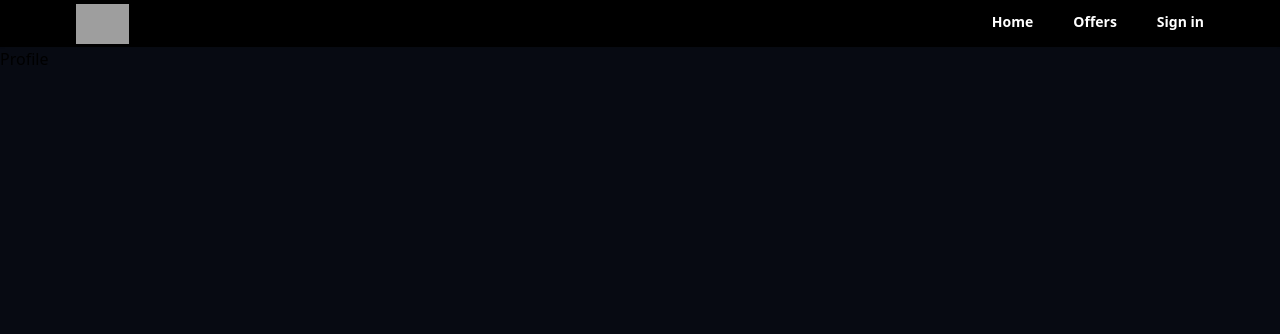
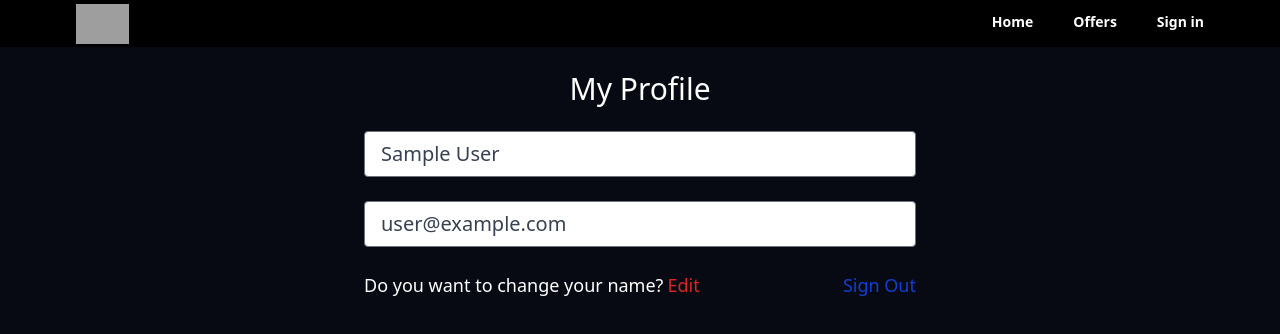
Before and after one commit to IvanSensato/RealEstateApp, a React (Create React App) app: page /profile in a window 1280 px wide. Shown: the top 334 px of the page. Built offline with nearby package versions, Linux system fonts and the light colour scheme; no server answers; sample sign-in values are in the browser's storage; grey boxes are pictures that could not be loaded.

Commit message:
create private route and custom hooks, protect profile and logout feature

```diff
--- a/src/App.js
+++ b/src/App.js
@@ -3,6 +3,7 @@
 import Profile from "./pages/Profile";
 import SignIn from "./pages/SignIn";
 import SignUp from "./pages/SignUp";
+import PrivateRoute from "./components/PrivateRoute";
 import ForgotPassword from "./pages/ForgotPassword";
 import Offers from "./pages/Offers";
 import Header from "./components/Header";
@@ -17,7 +18,9 @@
        <Header></Header>
       <Routes>
         <Route path="/" element={<Home />} />
-        <Route path="/profile" element={<Profile />} />
+        <Route path="/profile" element={<PrivateRoute/>}> /
+          <Route path="/profile" element={<Profile />} />
+        </Route>
         <Route path="/sign-in" element={<SignIn />} />
         <Route path="/sign-up" element={<SignUp />} />
         <Route path="/forgot-password" element={<ForgotPassword />} />
--- a/src/Pages/Profile.jsx
+++ b/src/Pages/Profile.jsx
@@ -1,5 +1,52 @@
+import { useState } from "react"
+import { getAuth } from "firebase/auth";
+import { useNavigate } from "react-router-dom";
+
 export default function Profile() {
+  const auth  = getAuth()
+  const navigate = useNavigate()
+  const [formData, setFormData] = useState({
+    name: auth.currentUser.displayName,
+    email: auth.currentUser.email,
+
+  });
+  const {name, email} =formData
+  function onLogout(){
+    auth.signOut()
+    navigate("/")
+  }
   return (
-    <div>Profile</div>
+    <>
+
+    <section className="max-w-6xl mx-auto flex justify-center items-center flex-col">
+      <h1 className="text-3xl text-center text-bold text-white mt-6">My Profile</h1>
+      <div className="w-full md:w-[50%] mt-6 px-3">
+        <form>
+          {/*Name Input */}
+
+          <input type="text" id="name" value={name}
+          disabled className="w-full px-4 py-2 text-xl text-gray-700
+           bg-white border border-gray300 rounded transition ease-in-out mb-6" />
+
+           {/*Name Input */}
+
+           <input type="text" id="email" value={email}
+          disabled className="w-full px-4 py-2 text-xl text-gray-700
+           bg-white border border-gray300 rounded transition ease-in-out mb-6" />
+
+          <div className="flex justify-between text-white whitespace-nowrap
+          text-sm sm:text-lg mb-6">
+            <p className="flex items-center">Do you want to change your name?
+              <span className="text-red-600 hover:text-red-700 transition ease-in-out
+              duration-200 ml-1 cursor-pointer">Edit</span>
+            </p>
+            <p onClick={onLogout} className="text-sensato-blue hover:text-blue-300 transition ease-in-out
+              duration-200 cursor-pointer">Sign Out</p>
+          </div>
+        </form>
+      </div>
+    </section>
+
+    </>
   )
 }
--- /dev/null
+++ b/src/components/PrivateRoute.jsx
@@ -0,0 +1,14 @@
+import React from 'react'
+import { Outlet, Navigate } from 'react-router-dom';
+import {useAuthStatus} from '../hooks/useAuthStatus';
+
+export default function PrivateRoute() {
+    const {loggedIn, checkingStatus} = useAuthStatus()
+    if (checkingStatus) {
+        return <h3>...loading</h3>
+    }
+    return loggedIn ? <Outlet/> : <Navigate
+    to ="/sign-in" />;
+
+
+}
--- /dev/null
+++ b/src/hooks/useAuthStatus.jsx
@@ -0,0 +1,21 @@
+import userEvent from '@testing-library/user-event'
+import { getAuth, onAuthStateChanged } from 'firebase/auth'
+import { useEffect, useState } from 'react'
+
+export function useAuthStatus() {
+    const [loggedIn, setLoggedIn] = useState(false);
+    const [checkingStatus, setCheckingStatus] = useState(true);
+
+    useEffect(() => {
+        const auth = getAuth();
+        onAuthStateChanged(auth, (user) => {
+            if(user){
+                setLoggedIn(true);
+            }
+            setCheckingStatus(false);
+        })
+    }, []);
+
+    return  {loggedIn, checkingStatus}
+
+}
```
